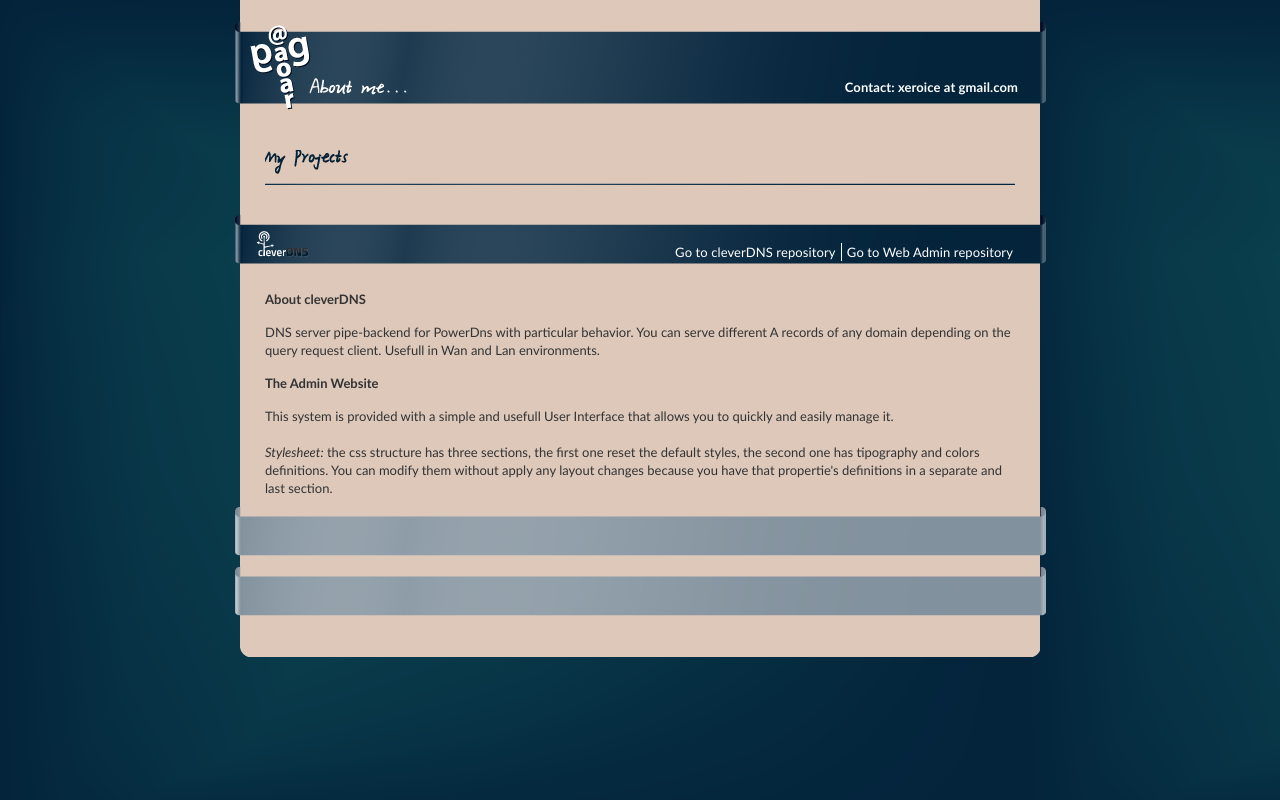
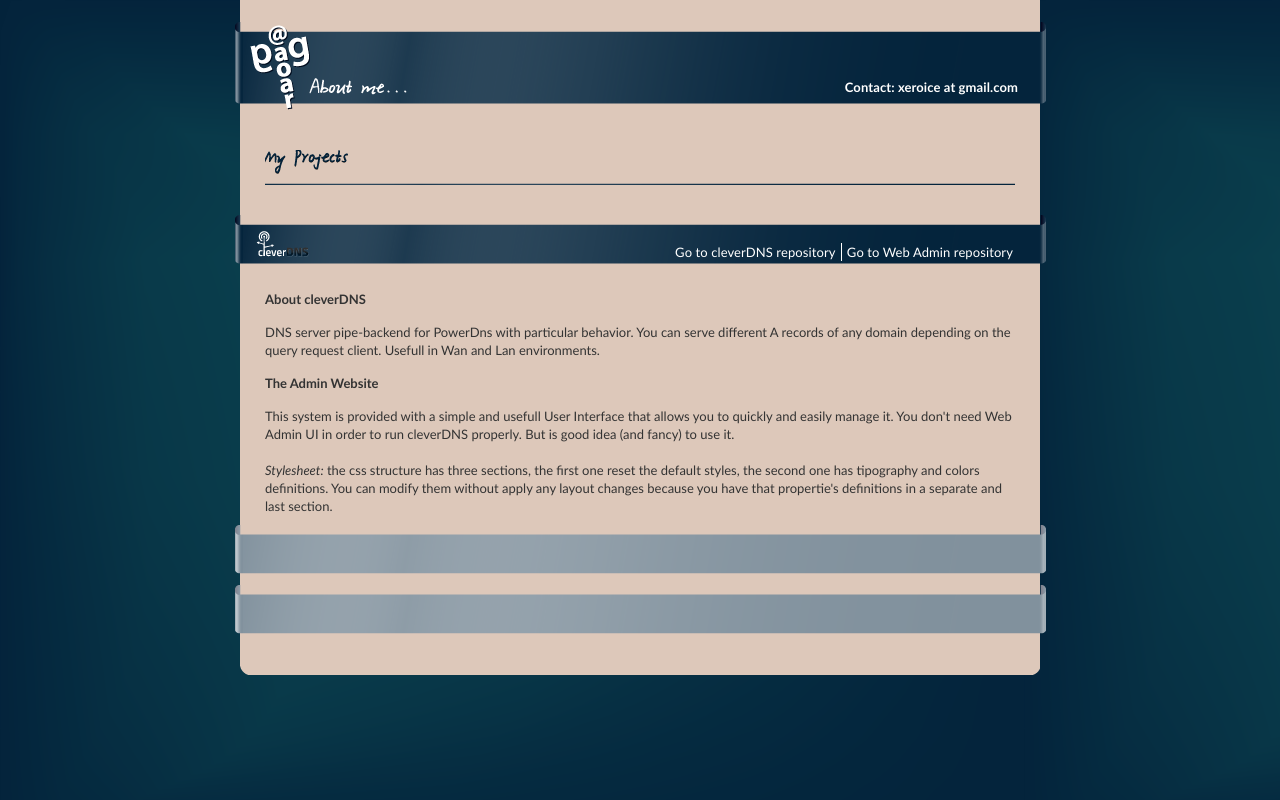
Before and after one commit to gagoar/gagoar.github.com, a plain HTML site: page index.html in a window 1280 px wide. Drawn offline with Linux system fonts and the light colour scheme.

Commit message:
project descriptions changes

```diff
--- a/index.html
+++ b/index.html
@@ -27,7 +27,7 @@
 
 	<h2>The Admin Website</h2>
 
-	<p>This system is provided with a simple and usefull User Interface that allows you to quickly and easily manage it.<br><br>
+	<p>This system is provided with a simple and usefull User Interface that allows you to quickly and easily manage it. You don't need Web Admin UI in order to run cleverDNS properly. But is good idea (and fancy) to use it.<br><br>
 	<em>Stylesheet:</em> the css structure has three sections, the first one reset the default styles, the second one has tipography and colors definitions. You can modify them without apply any layout changes because you have that propertie's definitions in a separate and last section.</p>
 
 </div>
```
